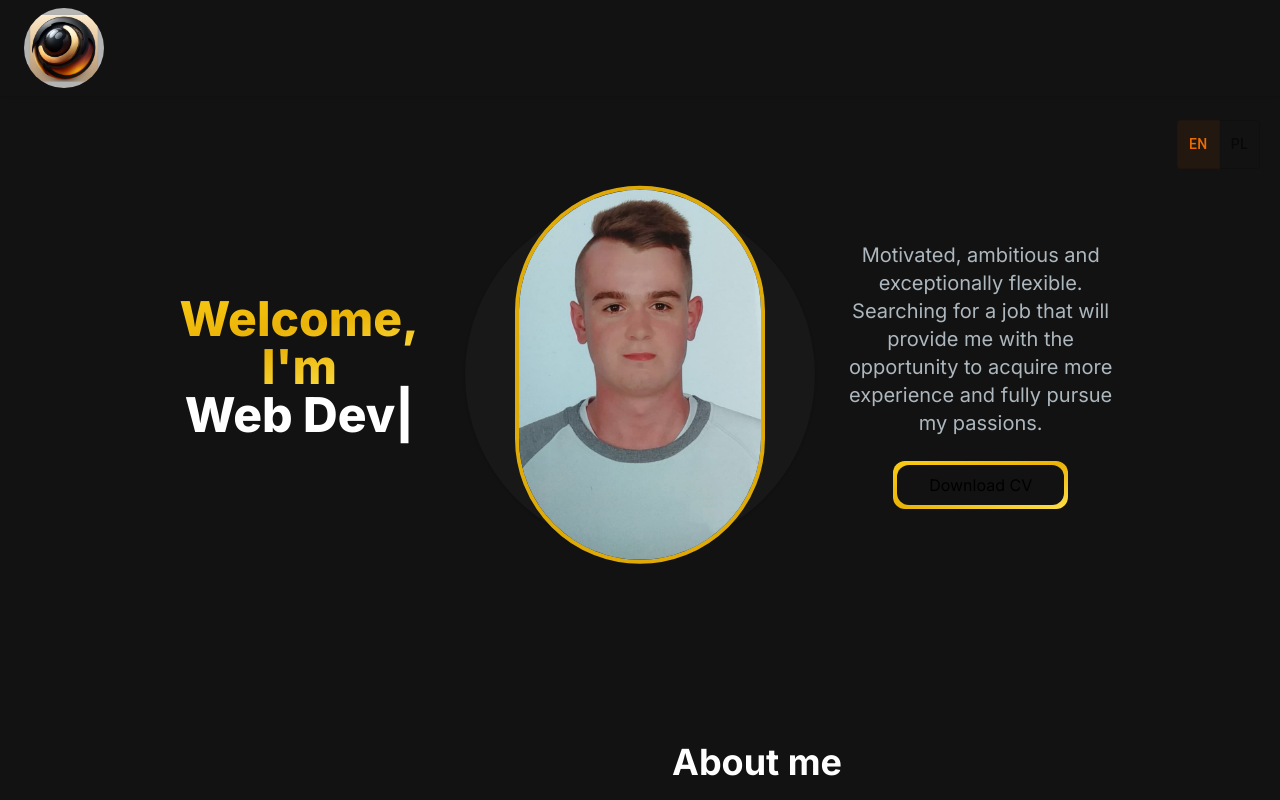
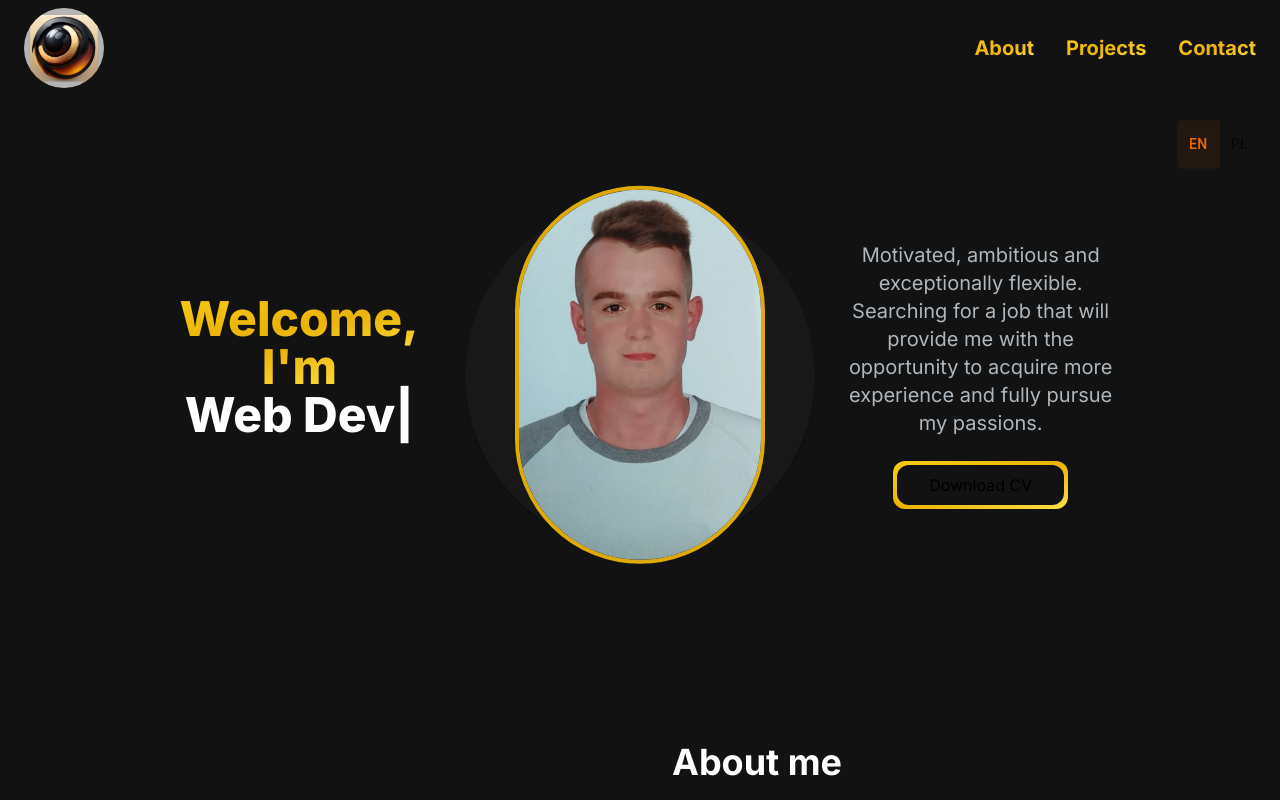
Before and after one commit to ITbartH/PortfolioWebsite-React-NextJS-TailwindCSS, a Next.js app in the folder portfolio-website/: page / in a window 1280 px wide. Shown: the top 800 px of the page. Built offline with nearby package versions, Linux system fonts and the light colour scheme.

Commit message:
Naprawa menu

```diff
--- a/portfolio-website/app/components/Navbar.jsx
+++ b/portfolio-website/app/components/Navbar.jsx
@@ -86,7 +86,7 @@ const Navbar = (currentLang, setCurrentLang) => {
                     {
                         navLinks.map((link, index) => (
                             <li key={index}>
-                                <a href={link.path} title={link.title} scroll={false}/>
+                                <NavLink href={link.path} title={link.title} scroll={false}/>
                             </li>
                         ))
                     }
```
Also changed, not shown: portfolio-website/app/components/NavLink.jsx (line endings or trailing spaces).
